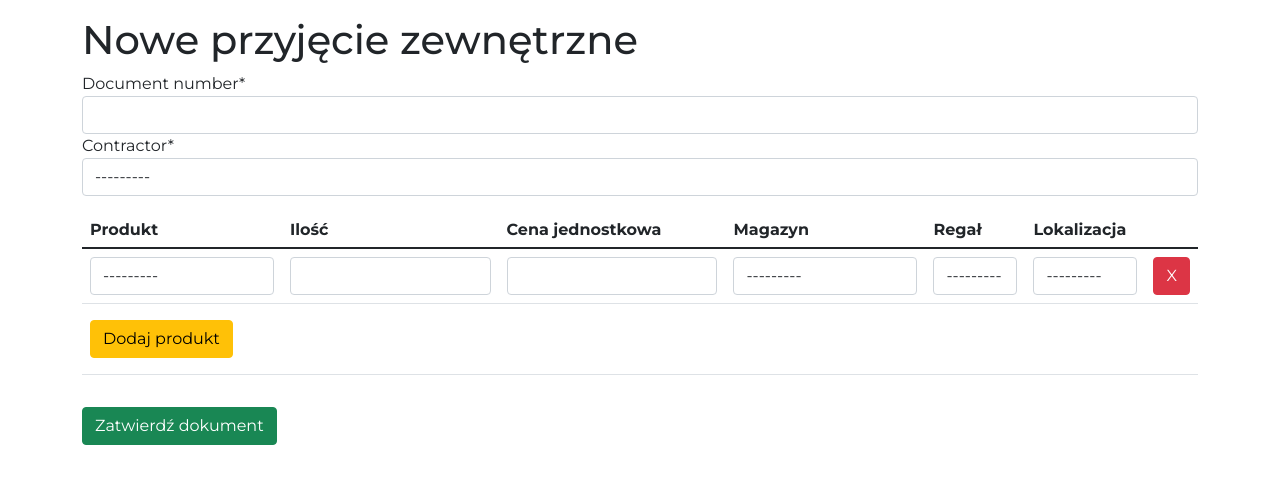
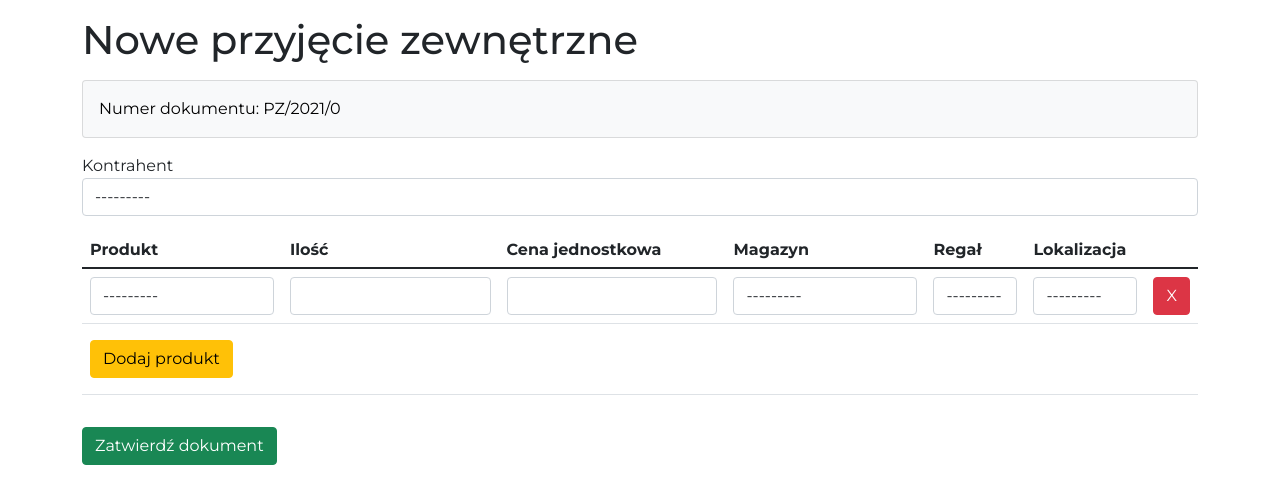
Before and after one commit to piotr-pawelczak/smart_warehouse, a Django app: page /document/pz in a window 1280 px wide. Shown: the part 56-560 px from the top of the page. Run offline with Django 3.2, Linux system fonts and the light colour scheme; data that the repository does not hold is empty; some libraries are stand-ins or nearby versions.

Commit message:
Update PZ form

```diff
--- a/documents/forms.py
+++ b/documents/forms.py
@@ -2,6 +2,7 @@ from crispy_forms.helper import FormHelper, Layout
 from crispy_forms.layout import Div, Row, Field
 from django import forms
 from documents.models import *
+import datetime
 
 
 class GoodsIssueForm(forms.ModelForm):
@@ -14,7 +15,7 @@ class GoodsReceivedForm(forms.ModelForm):
 
     class Meta:
         model = GoodsReceivedNote
-        fields = ['document_number', 'contractor']
+        fields = ['contractor']
 
 
 class ProductDocumentReceivedForm(forms.ModelForm):
--- a/documents/models.py
+++ b/documents/models.py
@@ -24,7 +24,6 @@ class GoodsReceivedNote(Document):
 
 class GoodsIssueNote(Document):
     contractor = models.ForeignKey(Contractor, on_delete=models.CASCADE)
-    document_type = 'GIN'
 
 
 class InternalGoodsIssueNote(Document):
--- a/documents/templates/documents/goods_received_note_create.html
+++ b/documents/templates/documents/goods_received_note_create.html
@@ -9,9 +9,14 @@
 
     <h1>Nowe przyjęcie zewnętrzne</h1>
 
+    <div class="card bg-light text-black my-3">
+        <div class="card-body">Numer dokumentu: {{ document_number }}</div>
+    </div>
     <form method="post" action="" id="documentForm" data-url="{% url "documents:ajax_load_shelves" %}" location-url="{% url "documents:ajax_load_locations" %}">
         {% csrf_token %}
-        {{ form|crispy }}
+        <label>Kontrahent</label>
+        {{ form.contractor|add_class:"form-control" }}
+
         <div class="table-responsive">
             <table class="table mt-3 grn-table">
                 <thead>
--- a/documents/views.py
+++ b/documents/views.py
@@ -22,25 +22,29 @@ def goods_issue_create(request):
 
 def goods_received_create(request):
     ProductFormSet = formset_factory(ProductDocumentReceivedForm, extra=1)
-    formset = ProductFormSet()
-    form = GoodsReceivedForm()
+
+    year = datetime.datetime.now().year
+    counter = len(GoodsReceivedNote.objects.filter(created__year='2021'))
+    document_number = f'PZ/{year}/{counter}'
 
     if request.method == 'POST':
         form = GoodsReceivedForm(request.POST)
         formset = ProductFormSet(request.POST)
         if form.is_valid() and formset.is_valid():
-            new_document = form.save()
+            new_document = form.save(commit=False)
+            new_document.document_number = document_number
             new_document.save()
             for product_form in formset.forms:
                 new_product = product_form.save(commit=False)
                 new_product.document = new_document
                 new_product.save()
             return redirect(reverse('documents:document_create'))
-        else:
-            form = GoodsReceivedForm()
-            formset = ProductFormSet()
 
-    context = {'formset': formset, 'form': form}
+    else:
+        form = GoodsReceivedForm()
+        formset = ProductFormSet()
+
+    context = {'formset': formset, 'form': form, 'document_number': document_number}
     return render(request, 'documents/goods_received_note_create.html', context)
 
 
--- a/warehouse/static/css/base.css
+++ b/warehouse/static/css/base.css
@@ -73,4 +73,6 @@ body {
 
 .grn-table select {
     text-overflow: ellipsis;
+    overflow: hidden;
+    white-space: nowrap;
 }
```
